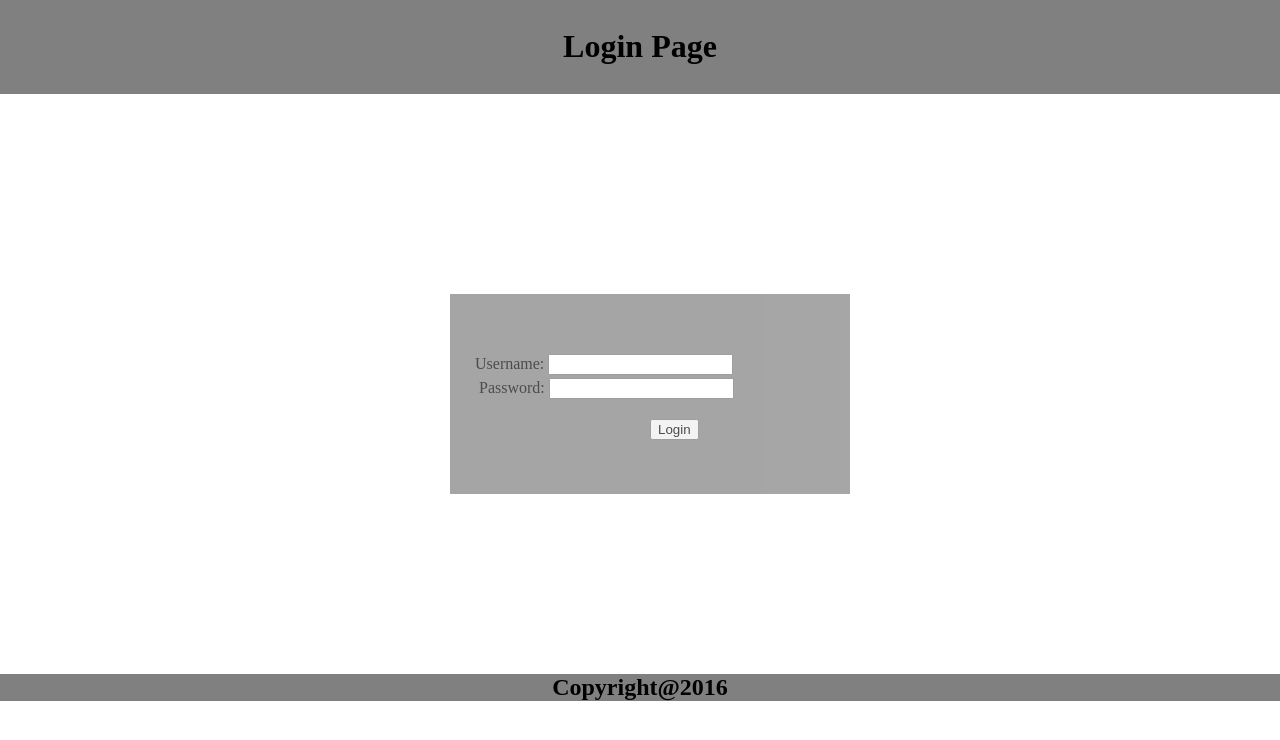
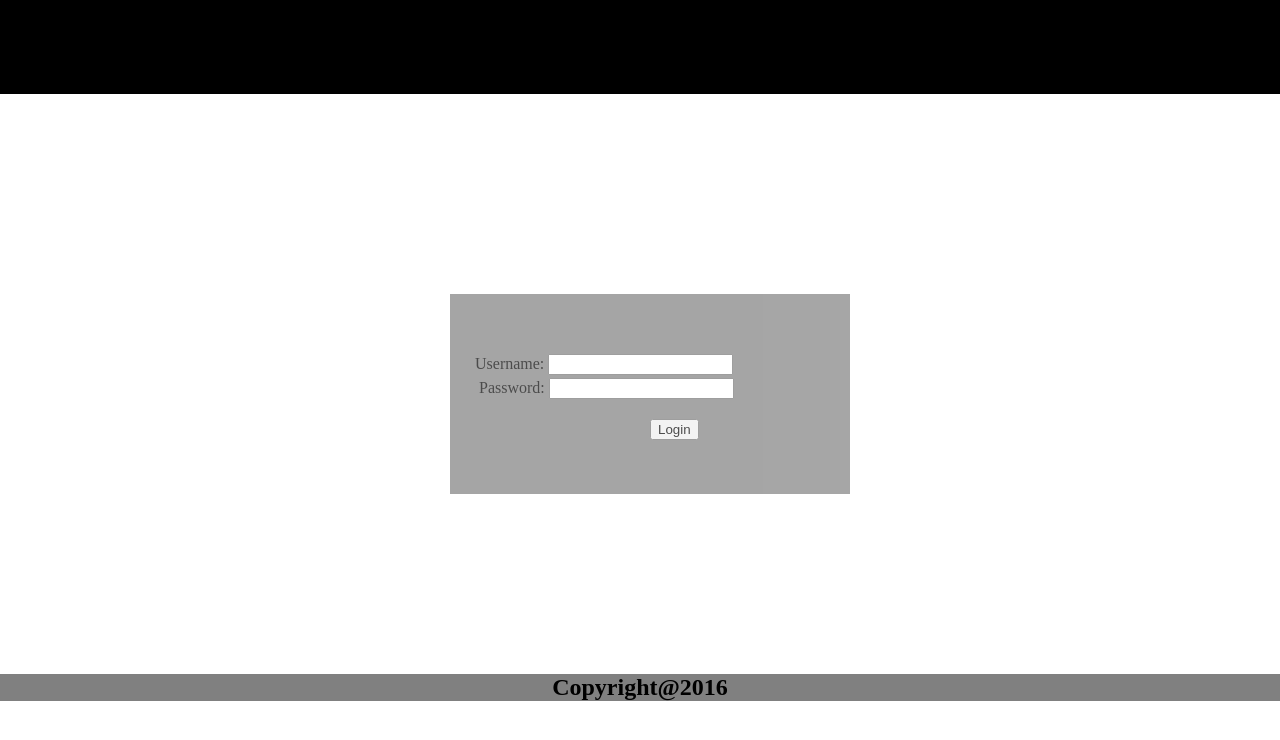
Before and after one commit to GayathriMohan/Sample_Project, a plain HTML site: page index.html in a window 1280 px wide. Drawn offline with Linux system fonts and the light colour scheme.

Commit message:
modifying index styling

```diff
--- a/index.css
+++ b/index.css
@@ -3,7 +3,7 @@ body {
 }
 
 header {
-    background-color: grey;
+    background-color: black;
     margin-left: 0px;
     color: black;
     padding: 7px;
```
